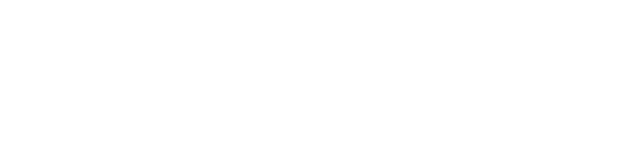
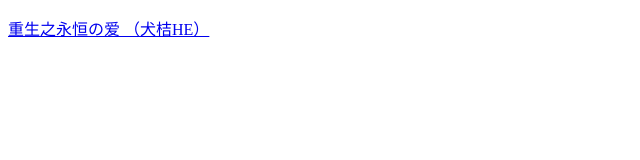
Before and after one commit to kikyou5/kikyou5.github.io, a plain HTML site: page index.html in a window 1280 px wide. Shown: the whole page, without its empty margins (0-640 px from the left). Drawn offline with Linux system fonts and the light colour scheme.

Commit message:
Update index.html

```diff
--- a/index.html
+++ b/index.html
@@ -1,9 +1,9 @@
 <!DOCTYPE html>
 <html>
     <head>
-        <title>  <a href="http://www.yahoo.com">重生之永恒の爱 （犬桔HE）</a></title>
+        <title> hello </title>
     </head>
     <body>
-        <p></p>
+        <p><a href="http://www.yahoo.com">重生之永恒の爱 （犬桔HE）</a></p>
     </body>
 </html>
```
